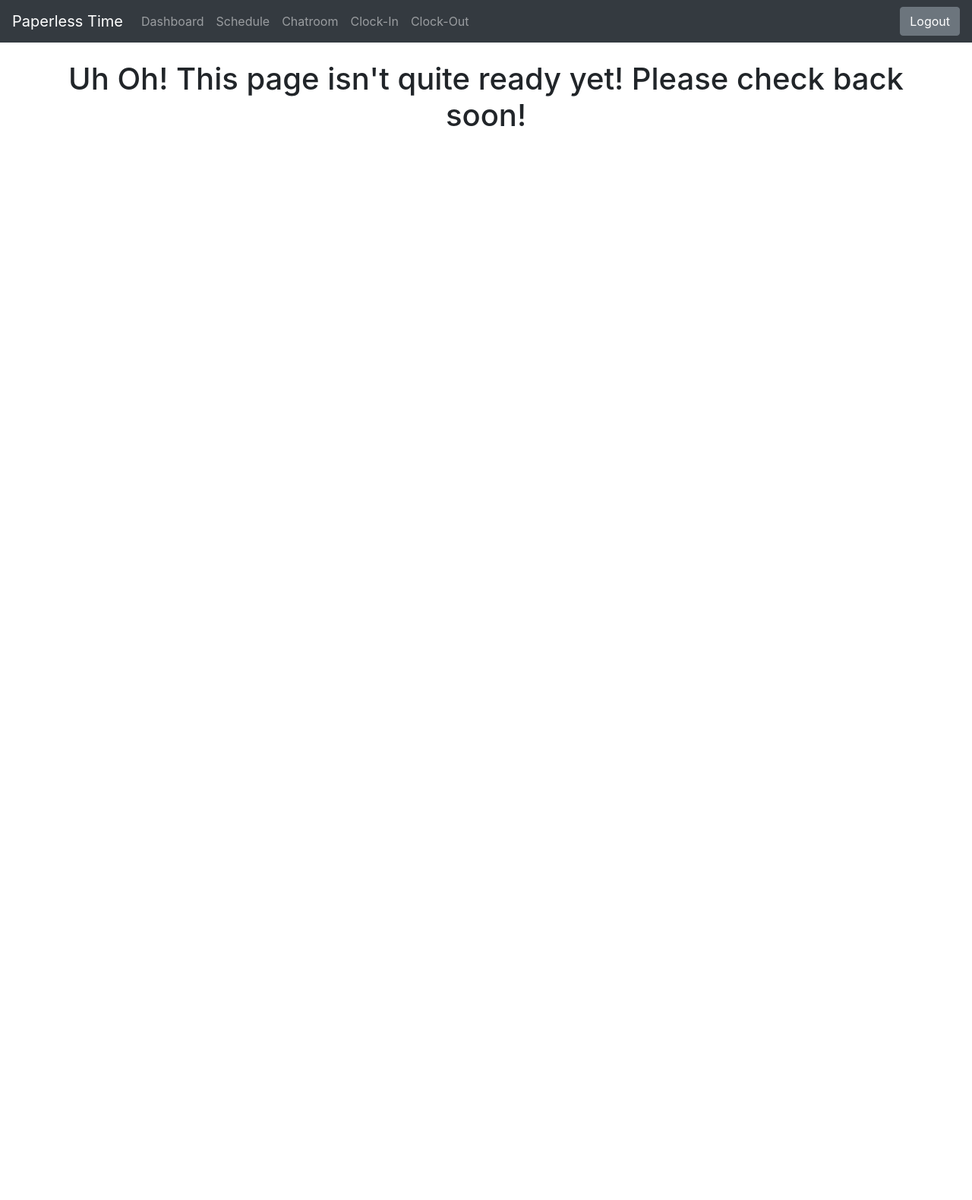
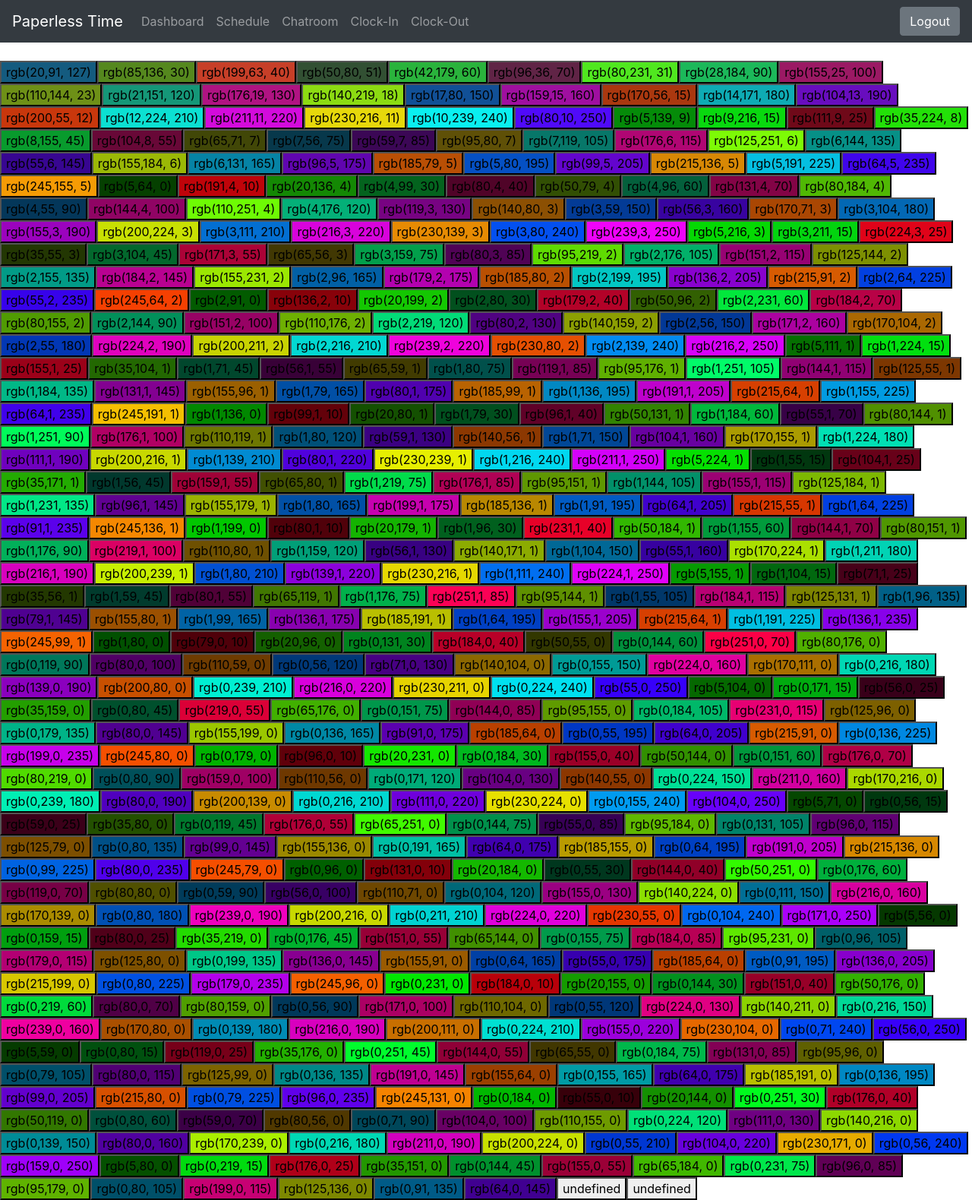
Before and after one commit to kiamk/PaperlessTime, a Flask app: page /chatroom in a window 1280 px wide. Shown: the whole page at 76% size. Before the commit the page ends 166 px from the top, so only its background shows below. Run offline with Flask 3, Linux system fonts and the light colour scheme; a user stored in the database is signed in; some libraries are stand-ins or nearby versions.

Commit message:
added a function to send sms messages. also worked out how to color code event entries based on id. now working on testing unique color codes.

```diff
--- a/app.py
+++ b/app.py
@@ -14,6 +14,8 @@
 import os
 import time
 import datetime
+import requests
+import random
 
 # changing timezone for pythonanywhere comment out these two lines when not running local
 #os.environ["TZ"] = "America/New_York"
@@ -50,6 +52,7 @@
         self.phone_number = employee_info[5]
         self.position = employee_info[6]
         self.clock_in_history = employee_info[7]
+        self.smsOptIn = employee_info[8]
 
     def __str__(self):
         return f"{self.id}, {self.name}, {self.username}, {self.password},\
@@ -78,6 +81,13 @@
     start = DateTimeLocalField('employee start date and time', validators=[InputRequired()], format='%Y-%m-%dT%H:%M')
     end = DateTimeLocalField('employee end date and time', validators=[InputRequired()], format='%Y-%m-%dT%H:%M')
     scheduleEmployee = SubmitField("Schedule Employee")
+
+def send_message():
+  resp = requests.post('http://textbelt.com/text', {
+    'phone': '5189155775',
+    'message': 'user added',
+    'key': 'textbelt'
+  })
 
 #change the below to referencing a setup info document and keeping a 14 day counter based on that info
 #   ie. if the first pay period starts on 05/01/23 then the next pay period starts on 05/15/23
@@ -199,14 +209,72 @@
 def addToSchedule():
     schedule = getSchedule()
     form = scheduleEmployeeForm()
-    newScheduleEntry = {"title": "", "start": "", "end": ""}
+    form.employeeName.choices = getEmployeeList()
+    newScheduleEntry = {"title": "", "start": "", "end": "", "color": ""}
 
     if form.validate_on_submit():
         newScheduleEntry["title"] = form.employeeName.data
         newScheduleEntry["start"] = str(form.start.data)
         newScheduleEntry["end"] = str(form.end.data)
-        print(newScheduleEntry)
+
+        conn = sqlite3.connect('PaperlessTime.db')
+        cur = conn.cursor()
+        db = dbmgmt(conn, cur)
+        id = db.name_pull_employee_info(str(form.employeeName.data))[0]
+        #the if statement below creates seemingly random colors based on the employee id with little repitiion
+        #also ensures that if the event icon is too bright that black text is used
+        id = id + 1
+        if id % 3 == 0:
+            a = int(255/id)
+            b = 0+(id*id*9)%200+55
+            c = 0+(id*10)%255
+            if a > 199 or b > 199 or c > 199:
+                newScheduleEntry["textColor"] = "rgb(0,0,0)"
+            elif a > 149:
+                if b > 149 or c > 149:
+                    newScheduleEntry["textColor"] = "rgb(0,0,0)"
+            elif b > 149:
+                if a > 149 or c > 149:
+                    newScheduleEntry["textColor"] = "rgb(0,0,0)"
+            elif c > 149:
+                if a > 149 or b > 149:
+                    newScheduleEntry["textColor"] = "rgb(0,0,0)"
+            newScheduleEntry["color"] = "rgb(" + str(a) + "," + str(b) + ", " + str(c) + ")"
+        elif id % 3 == 1:
+            b = int(255/id)
+            a = 0+(id*id*9)%200+55
+            c = 0+(id*10)%255
+            if a > 199 or b > 199 or c > 199:
+                newScheduleEntry["textColor"] = "rgb(0,0,0)"
+            elif a > 149:
+                if b > 149 or c > 149:
+                    newScheduleEntry["textColor"] = "rgb(0,0,0)"
+            elif b > 149:
+                if a > 149 or c > 149:
+                    newScheduleEntry["textColor"] = "rgb(0,0,0)"
+            elif c > 149:
+                if a > 149 or b > 149:
+                    newScheduleEntry["textColor"] = "rgb(0,0,0)"
+            newScheduleEntry["color"] = "rgb(" + str(a) + "," + str(b) + ", " + str(c) + ")"
+        elif id % 3 == 2:
+            c = int(255/id)
+            b = 0+(id*id*9)%200+55
+            a = 0+(id*10)%255
+            if a > 199 or b > 199 or c > 199:
+                newScheduleEntry["textColor"] = "rgb(0,0,0)"
+            elif a > 149:
+                if b > 149 or c > 149:
+                    newScheduleEntry["textColor"] = "rgb(0,0,0)"
+            elif b > 149:
+                if a > 149 or c > 149:
+                    newScheduleEntry["textColor"] = "rgb(0,0,0)"
+            elif c > 149:
+                if a > 149 or b > 149:
+                    newScheduleEntry["textColor"] = "rgb(0,0,0)"
+            newScheduleEntry["color"] = "rgb(" + str(a) + "," + str(b) + ", " + str(c) + ")"
+
         form = scheduleEmployeeForm(formdata = None)
+        form.employeeName.choices = getEmployeeList()
     if (newScheduleEntry):
         schedule.append(newScheduleEntry)
 
@@ -352,7 +420,15 @@
 @app.route("/chatroom")
 @login_required
 def chatroom():
-    return render_template("notready.html")
+    idList = []
+    for id in range(2, 500):
+        if id % 3 == 0:
+            idList.append("rgb(" + str(int(255/id)) + "," + str(0+(id*id*9)%200+55) + ", " + str(0+(id*10)%255) + ")")
+        elif id % 3 == 1:
+            idList.append("rgb(" + str(0+(id*id*9)%200+55) + "," + str(int(255/id)) + ", " + str(0+(id*10)%255) + ")")
+        elif id % 3 == 2:
+            idList.append("rgb(" + str(0+(id*10)%255) + "," + str(0+(id*id*9)%200+55) + ", " + str(int(255/id)) + ")")
+    return render_template("chatroom.html", idList = json.dumps(idList))
 
 @app.route("/logout")
 @login_required
@@ -397,6 +473,11 @@
         flash("System error! not clocked out please notify an administrator")
         return redirect(url_for("index"))
 
+@app.route("/config")
+@login_required
+def config():
+    return render_template("notready.html")
+
 # ----------error pages--------------------
 # invalid url
 @app.errorhandler(404)
--- a/schedules/2023Schedule.json
+++ b/schedules/2023Schedule.json
@@ -1 +1 @@
-[{"title": "test employee", "start": "2023-06-06 13:43:00", "end": "2023-06-13 13:43:00"}, {"title": "test user", "start": "2023-06-15 13:43:00", "end": "2023-06-15 13:43:00"}]
+[{"title": "test employee", "start": "2023-06-04 11:29:00", "end": "2023-06-04 11:29:00", "color": "rgb(20,91, 127)"}]
--- a/templates/addToScheduleModal.html
+++ b/templates/addToScheduleModal.html
@@ -2,7 +2,7 @@
     <div class="modal-dialog" role="document">
         <div class="modal-content">
             <div class="modal-header">
-                <h5 class="modal-title" id="exampleModalLabel">Schedule an employee</h5>
+                <h5 class="modal-title">Schedule an employee</h5>
                 <button type="button" class="close" data-dismiss="modal" aria-label="Close">
                 <span aria-hidden="true">&times;</span>
                 </button>
@@ -10,6 +10,9 @@
             <div class="modal-body">
                 <form form action={{request.path}} method = 'post'>
                     {{ form.csrf_token }}
+                    <b> Click the calendar icon on the right to select a date and time </b>
+                    <br/>
+                    <br/>
                     <h> Enter Employee Name: </h>
                     <br/>
                     {{ form.employeeName(class="form-control", placeholder="ex: John Doe")}}
--- a/templates/add_employee.html
+++ b/templates/add_employee.html
@@ -28,7 +28,7 @@
         <br/>
         {{ form.email(class="form-control", placeholder="Enter a Valid Email") }}
         <br/>
-        {{ form.phone_number(class="form-control", placeholder="Enter Phone Number (ex: 5189151238)") }}
+        {{ form.phone_number(class="form-control", placeholder="Enter Phone Number (ex: 5556667777)") }}
         <br/>
         {{ form.submit(class="btn btn-primary") }}
     </form>
--- a/templates/base.html
+++ b/templates/base.html
@@ -10,9 +10,15 @@
 
     <!-- Bootstrap CSS -->
     <link rel="stylesheet" href="https://cdn.jsdelivr.net/npm/bootstrap@4.1.3/dist/css/bootstrap.min.css" integrity="sha384-MCw98/SFnGE8fJT3GXwEOngsV7Zt27NXFoaoApmYm81iuXoPkFOJwJ8ERdknLPMO" crossorigin="anonymous">
+    <link href="https://cdn.jsdelivr.net/npm/bootstrap-icons@1.3.0/font/bootstrap-icons.css" rel="stylesheet">
 
     <!-- calendar support-->
     <script src='https://cdn.jsdelivr.net/npm/fullcalendar@6.1.7/index.global.min.js'></script>
+
+    <!-- javascript support -- >
+    <script src="https://code.jquery.com/jquery-3.3.1.slim.min.js" integrity="sha384-q8i/X+965DzO0rT7abK41JStQIAqVgRVzpbzo5smXKp4YfRvH+8abtTE1Pi6jizo" crossorigin="anonymous"></script>
+    <script src="https://cdn.jsdelivr.net/npm/popper.js@1.14.3/dist/umd/popper.min.js" integrity="sha384-ZMP7rVo3mIykV+2+9J3UJ46jBk0WLaUAdn689aCwoqbBJiSnjAK/l8WvCWPIPm49" crossorigin="anonymous"></script>
+    <script src="https://cdn.jsdelivr.net/npm/bootstrap@4.1.3/dist/js/bootstrap.min.js" integrity="sha384-ChfqqxuZUCnJSK3+MXmPNIyE6ZbWh2IMqE241rYiqJxyMiZ6OW/JmZQ5stwEULTy" crossorigin="anonymous"></script>
 
     <title>Paperless Time</title>
     <link rel="shortcut icon" href="{{ url_for('static', filename='paperlessicon.ico') }}">
@@ -25,8 +31,5 @@
         {% endblock %}
     </div>
 
-    <script src="https://code.jquery.com/jquery-3.3.1.slim.min.js" integrity="sha384-q8i/X+965DzO0rT7abK41JStQIAqVgRVzpbzo5smXKp4YfRvH+8abtTE1Pi6jizo" crossorigin="anonymous"></script>
-    <script src="https://cdn.jsdelivr.net/npm/popper.js@1.14.3/dist/umd/popper.min.js" integrity="sha384-ZMP7rVo3mIykV+2+9J3UJ46jBk0WLaUAdn689aCwoqbBJiSnjAK/l8WvCWPIPm49" crossorigin="anonymous"></script>
-    <script src="https://cdn.jsdelivr.net/npm/bootstrap@4.1.3/dist/js/bootstrap.min.js" integrity="sha384-ChfqqxuZUCnJSK3+MXmPNIyE6ZbWh2IMqE241rYiqJxyMiZ6OW/JmZQ5stwEULTy" crossorigin="anonymous"></script>
   </body>
 </html>
--- /dev/null
+++ b/templates/btnTest.html
@@ -0,0 +1,11 @@
+<script src="https://code.jquery.com/jquery-3.7.0.js" integrity="sha256-JlqSTELeR4TLqP0OG9dxM7yDPqX1ox/HfgiSLBj8+kM=" crossorigin="anonymous"></script>
+    <script>
+        var idList = jQuery.parseJSON("{{idList}}".replaceAll("&#34;", '\"'))
+
+        for (let i = 0; i < 500; i++){
+            const btn = document.createElement("BUTTON");
+            btn.innerHTML = idList[i];
+            btn.style.backgroundColor = idList[i]
+            document.body.appendChild(btn);
+        }
+    </script>
--- a/templates/calendar.html
+++ b/templates/calendar.html
@@ -29,4 +29,6 @@
         calendar.render();
     });
 
+
+
 </script>
--- /dev/null
+++ b/templates/chatroom.html
@@ -0,0 +1,6 @@
+{% extends 'base.html' %}
+
+
+{% block content %}
+    {% include 'btnTest.html'%}
+{% endblock %}
```
Also changed, not shown: dbmgmt.py (+22 -6 lines), PaperlessTime.db, 1 other file.
